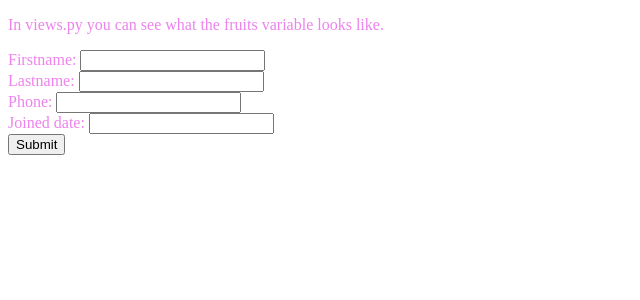
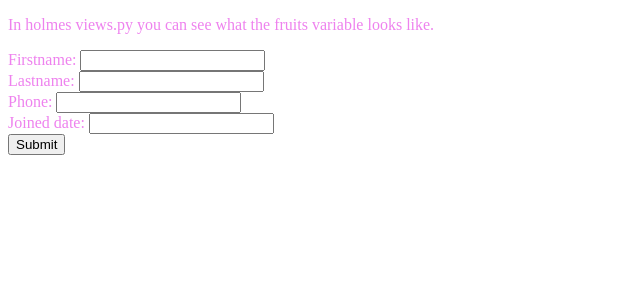
Before and after one commit to slhomles/Btl_Python.github.io, a Django app: template members/templates/template.html in a window 1280 px wide. Shown: the top 300 px of the page, without its empty margins (0-640 px from the left). Run offline with Django 5.2, Linux system fonts and the light colour scheme; the template is opened without the code that fills it: values that come from a table or form of the project are taken from there, others are empty; some libraries are stand-ins or nearby versions.

Commit message:
Updated template.html file

```diff
--- a/members/templates/template.html
+++ b/members/templates/template.html
@@ -8,7 +8,7 @@
   <h1>{{ x }}</h1>
 {% endfor %}
 
-<p>In views.py you can see what the fruits variable looks like.</p>
+<p>In holmes views.py you can see what the fruits variable looks like.</p>
 
 <form action="/your-name/" method="post">
   {% csrf_token %}
```
